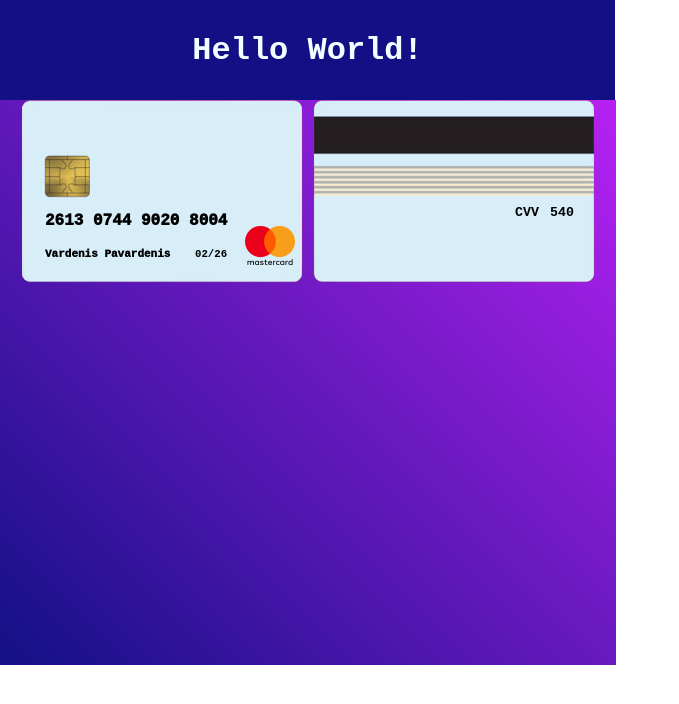
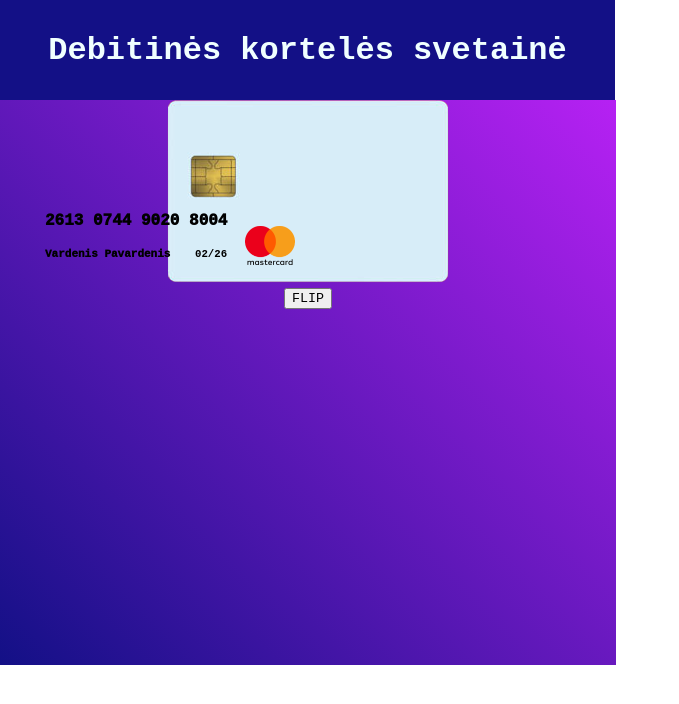
Before and after one commit to NormantasN/Debit-card-HTML-C-module, a plain HTML site: page C modulis/index.html in a window 1280 px wide. Shown: the whole page, without its empty margins (0-679 px from the left). Drawn offline with Linux system fonts and the light colour scheme.

Commit message:
Update index.html

```diff
--- a/C modulis/index.html
+++ b/C modulis/index.html
@@ -4,36 +4,63 @@
     <meta charset="UTF-8">
     <meta http-equiv="X-UA-Compatible" content="IE=edge">
     <meta name="viewport" content="width=device-width, initial-scale=1.0">
-    <title>Hello World!</title>
+    <title>Debit card site</title>
     <link rel="stylesheet" href="style.css">
 </head>
 <body>
         <header class="header">
-            <h1>Hello World!</h1>
+            <h1>Debitinės kortelės svetainė</h1>
         </header>
 
         <div class="container">
+            <div id="card1">
                 <img src="images/credit_card-front.png" alt="credit-car-front">
-
-            <img src="images/credit_card-back.png" alt="credit-car-front">
 
                 <div class="card-number">2613 0744 9020 8004</div>
 
                 <div class="name">Vardenis Pavardenis </div>
 
+                <h6 class="exp-date">02/26 </h5>
+
                 <div class="master-card">
                     <img src="images/master-cardpng-removebg-preview.png" alt="">
                 </div>
 
-            <h6 class="exp-date">02/26 </h5>
+            </div>
+
+            <div id="card2" style="display:none">
+                <img src="images/credit_card-back.png" alt="credit-car-front">
+
 
                     <h5 class="h5-text">CVV </h5>
                     <h5 class="cvv-code">540 </h5>
+            </div>
 
+
+            <button onclick="changeCard()"> FLIP </button>
 
         </div>
 
 
+        <script>
+
+            function changeCard(){
+
+                let x = document.getElementById("card1");
+                let y = document.getElementById("card2");
+
+                if(x.style.display === "none"){
+                    x.style.display = "block";
+                    y.style.display = "none";
+                }
+
+                else{
+                    x.style.display = "none";
+                    y.style.display = "block";
+                }
+
+            }
+        </script>
 
 
 </body>
```
Lines whose indentation alone changed are shown as unchanged.
